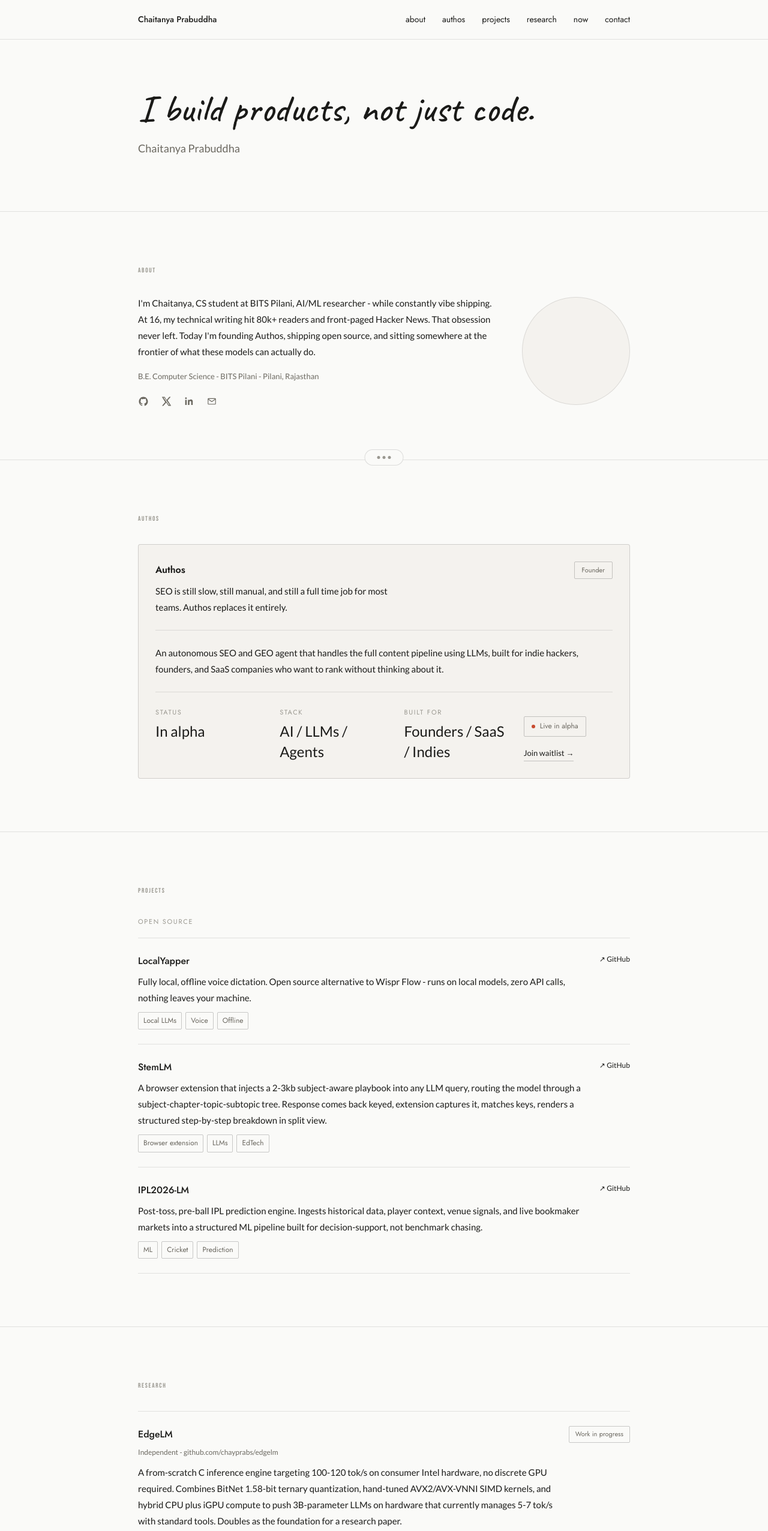
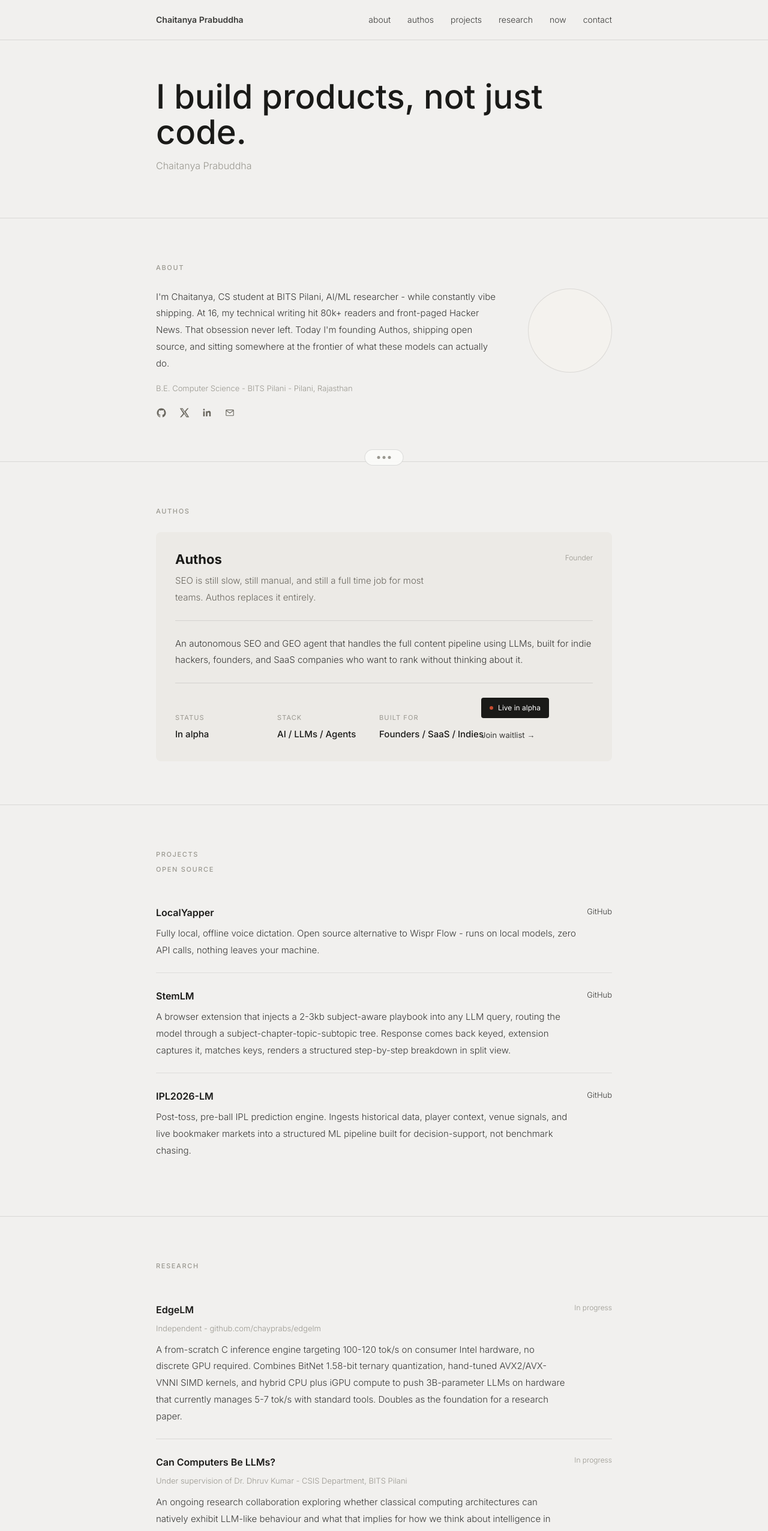
Before and after one commit to chayprabs/chaitanyaprabuddha.com, a Next.js app: page / in a window 1280 px wide. Shown: the top 2552 px of the page at 60% size. Built offline with nearby package versions, Linux system fonts and the light colour scheme.

Commit message:
updated design - changed fonts - space changes

```diff
--- a/app/globals.css
+++ b/app/globals.css
@@ -1,18 +1,18 @@
 @import "tailwindcss";
 
 :root {
-  --background: #fafaf8;
-  --foreground: #1a1a18;
+  --background: #f1f0ee;
+  --foreground: #3a3a38;
   --muted: #6b6860;
   --hint: #9a9890;
   --color-card: #f4f2ee;
   --color-border: rgba(0, 0, 0, 0.1);
   --color-accent: #c84b2f;
-  --font-serif: Georgia, "Times New Roman", serif;
 }
 
 * {
   box-sizing: border-box;
+  font-family: var(--font-inter);
 }
 
 html {
@@ -25,9 +25,10 @@
   min-height: 100vh;
   background: var(--background);
   color: var(--foreground);
-  font-family: var(--font-lato);
+  font-family: var(--font-inter);
   font-size: 15px;
-  line-height: 1.8;
+  line-height: 1.85;
+  font-weight: 300;
   overflow-x: hidden;
 }
 
@@ -44,19 +45,14 @@
 
 .container {
   width: 100%;
-  max-width: 860px;
+  max-width: 800px;
   margin: 0 auto;
   padding-inline: 20px;
 }
 
-.font-bebas {
-  font-family: var(--font-bebas);
+.font-bebas,
+.font-jost,
+.font-lato,
+.font-inter {
+  font-family: var(--font-inter);
 }
-
-.font-jost {
-  font-family: var(--font-jost);
-}
-
-.font-lato {
-  font-family: var(--font-lato);
-}
--- a/app/layout.tsx
+++ b/app/layout.tsx
@@ -1,26 +1,12 @@
 import type { Metadata } from "next";
-import { Bebas_Neue, Caveat, Jost, Lato } from "next/font/google";
+import { Caveat, Inter } from "next/font/google";
 
 import "./globals.css";
 
-const bebas = Bebas_Neue({
+const inter = Inter({
   subsets: ["latin"],
-  weight: ["400"],
-  variable: "--font-bebas"
-});
-
-const jost = Jost({
-  subsets: ["latin"],
-  style: ["normal", "italic"],
-  weight: ["100", "200", "300", "400", "500", "600", "700", "800", "900"],
-  variable: "--font-jost"
-});
-
-const lato = Lato({
-  subsets: ["latin"],
-  style: ["normal", "italic"],
-  weight: ["100", "300", "400", "700", "900"],
-  variable: "--font-lato"
+  weight: ["300", "400", "500", "600", "700"],
+  variable: "--font-inter"
 });
 
 const caveat = Caveat({
@@ -42,7 +28,7 @@
   return (
     <html lang="en">
       <body
-        className={`${bebas.variable} ${jost.variable} ${lato.variable} ${caveat.variable} min-h-screen overflow-x-hidden bg-[var(--background)] text-[var(--foreground)] antialiased`}
+        className={`${inter.variable} ${caveat.variable} min-h-screen overflow-x-hidden bg-[var(--background)] text-[var(--foreground)] antialiased`}
       >
         {children}
       </body>
--- a/components/About.tsx
+++ b/components/About.tsx
@@ -55,16 +55,16 @@
   return (
     <section
       id="about"
-      className="w-full border-t-[0.5px] border-t-[var(--color-border)] py-[88px]"
+      className="w-full border-t-[0.5px] border-t-[var(--color-border)] py-[72px]"
     >
       <div className="container">
-        <p className="font-bebas mb-8 text-[11px] uppercase tracking-[0.15em] text-[#9a9890]">
+        <p className="font-bebas mb-6 text-[11px] font-medium uppercase tracking-[0.15em] text-[#9a9890]">
           ABOUT
         </p>
 
-        <div className="grid grid-cols-1 gap-12 md:grid-cols-[minmax(0,1fr)_180px] md:items-center">
+        <div className="grid grid-cols-1 gap-8 md:grid-cols-[minmax(0,1fr)_160px] md:items-start">
           <div className="order-last md:order-first">
-            <p className="text-[15px] leading-[1.8] text-[#1a1a18]">
+            <p className="text-[15px] font-light leading-[1.85] text-[#3a3a38]">
               I&apos;m Chaitanya, CS student at BITS Pilani, AI/ML researcher -
               while constantly vibe shipping. At 16, my technical writing hit
               80k+ readers and front-paged Hacker News. That obsession never
@@ -73,7 +73,7 @@
               actually do.
             </p>
 
-            <p className="mt-4 text-[13px] leading-[1.8] text-[#6b6860]">
+            <p className="mt-4 text-[13px] font-light leading-[1.85] text-[#9a9890]">
               B.E. Computer Science - BITS Pilani - Pilani, Rajasthan
             </p>
 
@@ -94,7 +94,7 @@
           </div>
 
           <div className="order-first flex justify-center md:order-last md:justify-end">
-            <div className="group relative h-[120px] w-[120px] md:h-[180px] md:w-[180px]">
+            <div className="group relative h-[140px] w-[140px]">
               <div className="hidden md:block">
                 <div className="font-jost pointer-events-none absolute -left-6 top-5 rounded-[2px] border-[0.5px] border-[rgba(0,0,0,0.2)] bg-transparent px-[10px] py-1 text-[11px] text-[#6b6860] opacity-0 transition-all duration-300 ease-in-out group-hover:-translate-y-1 group-hover:opacity-100">
                   {floatingTags[0]}
@@ -107,7 +107,7 @@
                 </div>
               </div>
 
-              <div className="h-[120px] w-[120px] rounded-full border-[0.5px] border-[var(--color-border)] bg-[#f4f2ee] transition-transform duration-300 ease-in-out group-hover:-translate-y-[6px] md:h-[180px] md:w-[180px]" />
+              <div className="h-[140px] w-[140px] rounded-full border-[0.5px] border-[var(--color-border)] bg-[#f4f2ee] transition-transform duration-300 ease-in-out group-hover:-translate-y-[6px]" />
             </div>
           </div>
         </div>
--- a/components/Authos.tsx
+++ b/components/Authos.tsx
@@ -8,33 +8,33 @@
   return (
     <section
       id="authos"
-      className="w-full border-t-[0.5px] border-t-[var(--color-border)] py-[88px]"
+      className="w-full border-t-[0.5px] border-t-[var(--color-border)] py-[72px]"
     >
       <div className="container">
-        <p className="font-bebas mb-8 text-[11px] uppercase tracking-[0.15em] text-[#9a9890]">
+        <p className="font-bebas mb-6 text-[11px] font-medium uppercase tracking-[0.15em] text-[#9a9890]">
           AUTHOS
         </p>
 
-        <div className="rounded-[4px] border-[0.5px] border-[rgba(0,0,0,0.15)] bg-[#f4f2ee] p-7">
+        <div className="rounded-[8px] bg-[#ECEAE6] p-8">
           <div className="flex flex-col gap-6 md:flex-row md:items-start md:justify-between">
             <div>
-              <h2 className="font-jost text-[16px] font-semibold leading-[1.8] text-[#1a1a18]">
+              <h2 className="text-[22px] font-bold leading-tight text-[#1a1a18]">
                 Authos
               </h2>
-              <p className="mt-2 max-w-[420px] text-[15px] leading-[1.8] text-[#1a1a18]">
+              <p className="mt-2 max-w-[420px] text-[15px] font-light leading-[1.85] text-[#6b6860]">
                 SEO is still slow, still manual, and still a full time job for
                 most teams. Authos replaces it entirely.
               </p>
             </div>
 
-            <span className="font-jost inline-flex w-fit rounded-[2px] border-[0.5px] border-[rgba(0,0,0,0.2)] bg-transparent px-3 py-1 text-[11px] text-[#6b6860]">
+            <span className="w-fit text-[12px] font-light text-[#9a9890]">
               Founder
             </span>
           </div>
 
           <div className="my-6 border-t-[0.5px] border-t-[var(--color-border)]" />
 
-          <p className="text-[15px] leading-[1.8] text-[#1a1a18]">
+          <p className="text-[15px] font-light leading-[1.85] text-[#3a3a38]">
             An autonomous SEO and GEO agent that handles the full content
             pipeline using LLMs, built for indie hackers, founders, and SaaS
             companies who want to rank without thinking about it.
@@ -43,13 +43,13 @@
           <div className="my-6 border-t-[0.5px] border-t-[var(--color-border)]" />
 
           <div className="flex flex-col gap-6 md:flex-row md:items-end md:justify-between">
-            <div className="grid gap-6 md:grid-cols-3 md:gap-8">
+            <div className="grid grid-cols-1 gap-6 md:grid-cols-3">
               {stats.map((stat) => (
                 <div key={stat.label}>
-                  <p className="font-jost text-[11px] uppercase tracking-[0.15em] text-[#9a9890]">
+                  <p className="text-[11px] font-normal uppercase tracking-[0.1em] text-[#9a9890]">
                     {stat.label}
                   </p>
-                  <p className="mt-1 text-[24px] font-normal leading-[1.4] text-[#1a1a18]">
+                  <p className="mt-1 whitespace-nowrap text-[15px] font-medium leading-[1.8] text-[#1a1a18]">
                     {stat.value}
                   </p>
                 </div>
@@ -57,14 +57,14 @@
             </div>
 
             <div className="flex flex-col items-start gap-4 sm:flex-row sm:flex-wrap sm:items-center">
-              <span className="font-jost inline-flex items-center gap-2 rounded-[2px] border-[0.5px] border-[rgba(0,0,0,0.2)] bg-transparent px-3 py-[5px] text-[12px] text-[#6b6860]">
+              <span className="inline-flex items-center gap-2 rounded-[4px] bg-[#1a1a18] px-[14px] py-[6px] text-[12px] font-normal text-white">
                 <span className="h-[6px] w-[6px] rounded-full bg-[#c84b2f]" />
                 Live in alpha
               </span>
 
               <a
                 href="#contact"
-                className="border-b-[0.5px] border-b-[rgba(0,0,0,0.2)] pb-px text-[13px] text-[#6b6860] transition-colors duration-200 ease-in-out hover:text-[#c84b2f]"
+                className="text-[13px] font-normal text-[#1a1a18] transition-all duration-200 ease-in-out hover:underline"
               >
                 Join waitlist &rarr;
               </a>
--- a/components/Hero.tsx
+++ b/components/Hero.tsx
@@ -1,11 +1,11 @@
 export default function Hero() {
   return (
-    <section className="w-full py-[88px]">
+    <section className="w-full py-[72px]">
       <div className="container">
-        <h1 className="max-w-[760px] text-[48px] font-medium leading-[1.05] text-[#1a1a18] md:text-[64px] [font-family:var(--font-caveat)]">
+        <h1 className="max-w-[760px] text-[56px] font-medium leading-[1.05] text-[#1a1a18] [font-family:var(--font-caveat)]">
           I build products, not just code.
         </h1>
-        <p className="font-lato mt-4 text-[18px] leading-[1.8] text-[#6b6860]">
+        <p className="mt-3 text-[16px] font-light leading-[1.85] text-[#9a9890]">
           Chaitanya Prabuddha
         </p>
       </div>
--- a/components/Nav.tsx
+++ b/components/Nav.tsx
@@ -9,29 +9,27 @@
 
 export default function Nav() {
   return (
-    <nav className="fixed inset-x-0 top-0 z-50 border-b-[0.5px] border-b-[var(--color-border)] bg-transparent py-5">
-      <div className="container">
-        <div className="flex items-center justify-between">
+    <nav className="fixed inset-x-0 top-0 z-50 border-b-[0.5px] border-b-[var(--color-border)] bg-[#F1F0EE] py-5">
+      <div className="container flex items-center justify-between gap-6">
         <a
           href="#top"
-            className="font-jost text-[14px] font-medium text-[#1a1a18] transition-colors duration-200 ease-in-out"
+          className="shrink-0 font-jost text-[14px] font-semibold text-[#1a1a18] transition-colors duration-200 ease-in-out"
         >
           Chaitanya Prabuddha
         </a>
 
-          <div className="hidden items-center gap-7 md:flex">
+        <div className="hidden min-w-0 flex-1 flex-nowrap items-center justify-end gap-7 overflow-hidden whitespace-nowrap md:flex">
           {navLinks.map((link) => (
             <a
               key={link.href}
               href={link.href}
-                className="font-jost text-[14px] font-normal text-[#6b6860] transition-colors duration-200 ease-in-out hover:text-[#1a1a18]"
+              className="font-jost whitespace-nowrap text-[14px] font-light text-[#6b6860] transition-colors duration-200 ease-in-out hover:text-[#1a1a18]"
             >
               {link.label}
             </a>
           ))}
         </div>
       </div>
-      </div>
     </nav>
   );
 }
--- a/components/Projects.tsx
+++ b/components/Projects.tsx
@@ -3,22 +3,19 @@
     name: "LocalYapper",
     href: "https://github.com/chayprabs",
     description:
-      "Fully local, offline voice dictation. Open source alternative to Wispr Flow - runs on local models, zero API calls, nothing leaves your machine.",
-    tags: ["Local LLMs", "Voice", "Offline"]
+      "Fully local, offline voice dictation. Open source alternative to Wispr Flow - runs on local models, zero API calls, nothing leaves your machine."
   },
   {
     name: "StemLM",
     href: "https://github.com/chayprabs",
     description:
-      "A browser extension that injects a 2-3kb subject-aware playbook into any LLM query, routing the model through a subject-chapter-topic-subtopic tree. Response comes back keyed, extension captures it, matches keys, renders a structured step-by-step breakdown in split view.",
-    tags: ["Browser extension", "LLMs", "EdTech"]
+      "A browser extension that injects a 2-3kb subject-aware playbook into any LLM query, routing the model through a subject-chapter-topic-subtopic tree. Response comes back keyed, extension captures it, matches keys, renders a structured step-by-step breakdown in split view."
   },
   {
     name: "IPL2026-LM",
     href: "https://github.com/chayprabs",
     description:
-      "Post-toss, pre-ball IPL prediction engine. Ingests historical data, player context, venue signals, and live bookmaker markets into a structured ML pipeline built for decision-support, not benchmark chasing.",
-    tags: ["ML", "Cricket", "Prediction"]
+      "Post-toss, pre-ball IPL prediction engine. Ingests historical data, player context, venue signals, and live bookmaker markets into a structured ML pipeline built for decision-support, not benchmark chasing."
   }
 ];
 
@@ -26,55 +23,44 @@
   return (
     <section
       id="projects"
-      className="w-full border-t-[0.5px] border-t-[var(--color-border)] py-[88px]"
+      className="w-full border-t-[0.5px] border-t-[var(--color-border)] py-[72px]"
     >
       <div className="container">
-        <p className="font-bebas mb-8 text-[11px] uppercase tracking-[0.15em] text-[#9a9890]">
-          PROJECTS
-        </p>
+        <div className="mb-6">
+          <p className="font-bebas text-[11px] font-medium uppercase tracking-[0.15em] text-[#9a9890]">
+            PROJECTS
+          </p>
 
-        <p className="font-jost mb-4 text-[11px] uppercase tracking-[0.15em] text-[#9a9890]">
-          OPEN SOURCE
-        </p>
+          <p className="font-jost mt-1 text-[11px] font-medium uppercase tracking-[0.15em] text-[#9a9890]">
+            OPEN SOURCE
+          </p>
+        </div>
 
         <div>
           {projects.map((project, index) => (
             <article
               key={project.name}
-              className={`border-t-[0.5px] border-t-[var(--color-border)] py-6 ${
-                index === projects.length - 1
-                  ? "border-b-[0.5px] border-b-[var(--color-border)]"
-                  : ""
+              className={`py-6 transition-colors duration-150 ease-in-out hover:bg-[rgba(0,0,0,0.02)] ${
+                index > 0 ? "border-t-[0.5px] border-t-[rgba(0,0,0,0.08)]" : ""
               }`}
             >
               <div className="flex flex-col gap-4 md:flex-row md:items-start md:justify-between">
                 <div>
-                  <h3 className="font-jost text-[16px] font-medium leading-[1.8] text-[#1a1a18]">
+                  <h3 className="font-jost text-[16px] font-semibold leading-[1.8] text-[#1a1a18]">
                     {project.name}
                   </h3>
-                  <p className="mt-[6px] max-w-[760px] text-[15px] leading-[1.8] text-[#1a1a18]">
+                  <p className="mt-[6px] max-w-[760px] text-[15px] font-light leading-[1.85] text-[#3a3a38]">
                     {project.description}
                   </p>
-
-                  <div className="mt-[10px] flex flex-wrap gap-[6px]">
-                    {project.tags.map((tag) => (
-                      <span
-                        key={tag}
-                        className="font-jost rounded-[2px] border-[0.5px] border-[rgba(0,0,0,0.2)] bg-transparent px-[8px] py-[3px] text-[12px] text-[#6b6860]"
-                      >
-                        {tag}
-                      </span>
-                    ))}
-                  </div>
                 </div>
 
                 <a
                   href={project.href}
                   target="_blank"
                   rel="noopener noreferrer"
-                  className="shrink-0 text-[12px] text-[#6b6860] transition-colors duration-200 ease-in-out hover:text-[#c84b2f]"
+                  className="shrink-0 text-[13px] font-light text-[#9a9890] transition-colors duration-200 ease-in-out hover:text-[#c84b2f]"
                 >
-                  ↗ GitHub
+                  GitHub
                 </a>
               </div>
             </article>
--- a/components/Research.tsx
+++ b/components/Research.tsx
@@ -17,10 +17,10 @@
   return (
     <section
       id="research"
-      className="w-full border-t-[0.5px] border-t-[var(--color-border)] py-[88px]"
+      className="w-full border-t-[0.5px] border-t-[var(--color-border)] py-[72px]"
     >
       <div className="container">
-        <p className="font-bebas mb-8 text-[11px] uppercase tracking-[0.15em] text-[#9a9890]">
+        <p className="font-bebas mb-6 text-[11px] font-medium uppercase tracking-[0.15em] text-[#9a9890]">
           RESEARCH
         </p>
 
@@ -28,27 +28,29 @@
           {researchEntries.map((entry, index) => (
             <article
               key={entry.title}
-              className={`py-6 ${
-                index === 0
-                  ? "border-t-[0.5px] border-t-[var(--color-border)]"
-                  : "border-y-[0.5px] border-y-[var(--color-border)]"
+              className={`py-6 transition-colors duration-150 ease-in-out hover:bg-[rgba(0,0,0,0.02)] ${
+                index > 0 ? "border-t-[0.5px] border-t-[var(--color-border)] " : ""
+              }${
+                index === researchEntries.length - 1
+                  ? "border-b-[0.5px] border-b-[var(--color-border)]"
+                  : ""
               }`}
             >
               <div className="flex flex-col gap-3 md:flex-row md:items-start md:justify-between">
                 <div>
-                  <h3 className="font-jost text-[16px] font-medium leading-[1.8] text-[#1a1a18]">
+                  <h3 className="font-jost text-[16px] font-semibold leading-[1.8] text-[#1a1a18]">
                     {entry.title}
                   </h3>
-                  <p className="mb-[10px] mt-1 text-[12px] leading-[1.8] text-[#6b6860]">
+                  <p className="mb-[10px] mt-1 text-[13px] font-light leading-[1.85] text-[#9a9890]">
                     {entry.meta}
                   </p>
-                  <p className="max-w-[920px] text-[15px] leading-[1.8] text-[#1a1a18]">
+                  <p className="max-w-[920px] text-[15px] font-light leading-[1.85] text-[#3a3a38]">
                     {entry.description}
                   </p>
                 </div>
 
-                <span className="font-jost inline-flex w-fit shrink-0 rounded-[2px] border-[0.5px] border-[rgba(0,0,0,0.2)] bg-transparent px-[10px] py-[3px] text-[11px] text-[#6b6860]">
-                  Work in progress
+                <span className="w-fit shrink-0 text-[12px] font-light text-[#9a9890]">
+                  In progress
                 </span>
               </div>
             </article>
```
Also changed, not shown: components/Achievements.tsx (+8 -9 lines), components/BuiltInSchool.tsx (+16 -21 lines), components/Now.tsx (+14 -14 lines). Lines whose indentation alone changed are shown as unchanged.
